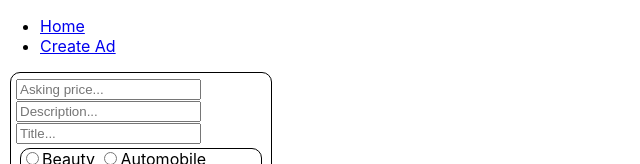
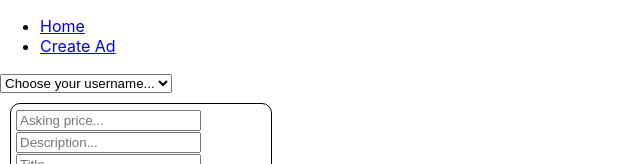
Before and after one commit to basically-joe/ClassifiedAds, a React (Create React App) app in the folder frontend/classifiedadds/: page /createad in a window 1280 px wide. Shown: the top 164 px of the page, without its empty margins (0-640 px from the left). Built offline with nearby package versions, Linux system fonts and the light colour scheme; no server answers.

Commit message:
added admin selector, shows in browser

```diff
--- /dev/null
+++ b/frontend/classifiedadds/src/components/AdminSelector.js
@@ -0,0 +1,23 @@
+import React from 'react'
+
+const AdminSelector = ({admins}) => {
+
+const options = admins.map((admin, index) => {
+    return<option value={index} key = {index}>{admin.userName}</option>
+})
+
+function handleChange(e){
+    admins.onAdminSelected(e.target.value)
+}
+
+return(
+    <select id="admin-selector" onChange={handleChange} defaultValue="default">
+    <option disabled value ="default">Choose your username...</option>
+    {options}
+    </select>
+)
+
+}
+
+
+export default AdminSelector;
--- a/frontend/classifiedadds/src/containers/ClassifiedBox.js
+++ b/frontend/classifiedadds/src/containers/ClassifiedBox.js
@@ -3,6 +3,7 @@ import AdvertList from '../components/AdvertList'
 import Navbar from '../components/NavBar';
 import AdForm from "../components/AdForm"
 import ErrorPage from "../components/ErrorPage"
+import AdminSelector from "../components/AdminSelector"
 import { BrowserRouter as Router, Route, Switch} from "react-router-dom";
 
 
@@ -10,8 +11,9 @@ class ClassifiedBox extends Component {
     constructor(props) {
         super(props);
         this.state = {
-            admins: [],
-            advertsDB: []
+            adminsDB: [],
+            advertsDB: [],
+            currentAdmin: null
         }
 
         this.handleAddSubmit = this.handleAddSubmit.bind(this)
@@ -24,7 +26,10 @@ class ClassifiedBox extends Component {
 
         fetch(url)
             .then(res => res.json())
-            .then(data => console.log(data))
+            .then(data => {
+                this.setState({ adminsDB: data._embedded.admins })
+                console.log(data)
+            })
 
         fetch(url2)
             .then(res => res.json())
@@ -33,6 +38,12 @@ class ClassifiedBox extends Component {
                 console.log(data);
             })
     }
+
+    handleAdminSelected(index) {
+        const selectedAdmin = this.state.admins[index];
+        this.setState({currentAdmin: selectedAdmin})
+      }
+
 
     handleAddSubmit(submittedAd){
         // submittedComment.id = Date.now()
@@ -47,6 +58,9 @@ class ClassifiedBox extends Component {
                 <Fragment>
                     <Navbar />
                     <Switch>
+
+
+
                        <Route
                        exact path="/home"
                        render= {() =>
@@ -60,6 +74,7 @@ class ClassifiedBox extends Component {
                         path="/createad"
                         render= {() =>
                 <div>
+                       <AdminSelector admins = {this.state.adminsDB} onAdminSelected = {this.handleAdminSelected}/>
                        <AdForm onAdSubmit = {this.handleAddSubmit}/>
                        <AdvertList adverts = {this.state.advertsDB} onCommentSubmit = {this.handleAddSubmit}/>
                 </div>
```
